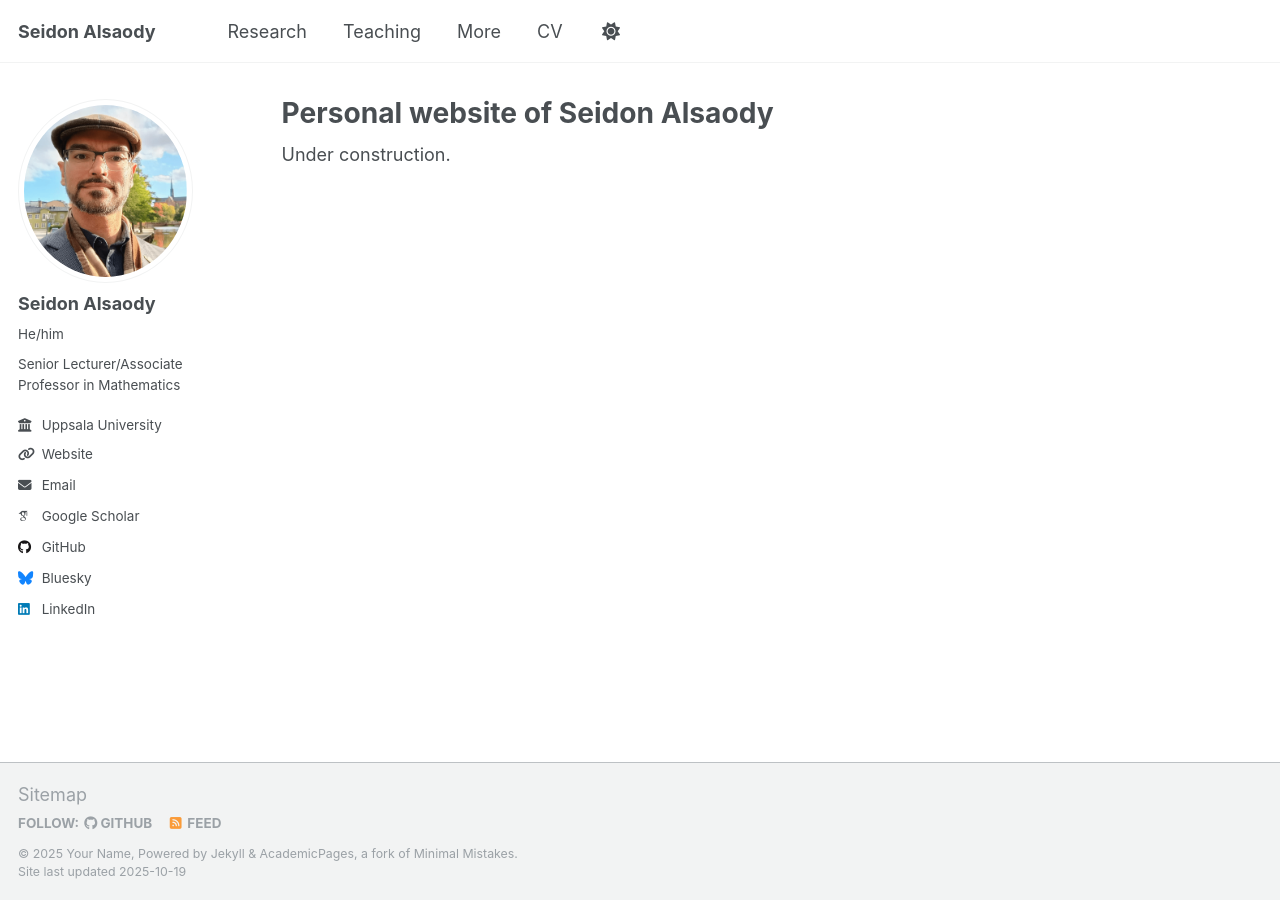
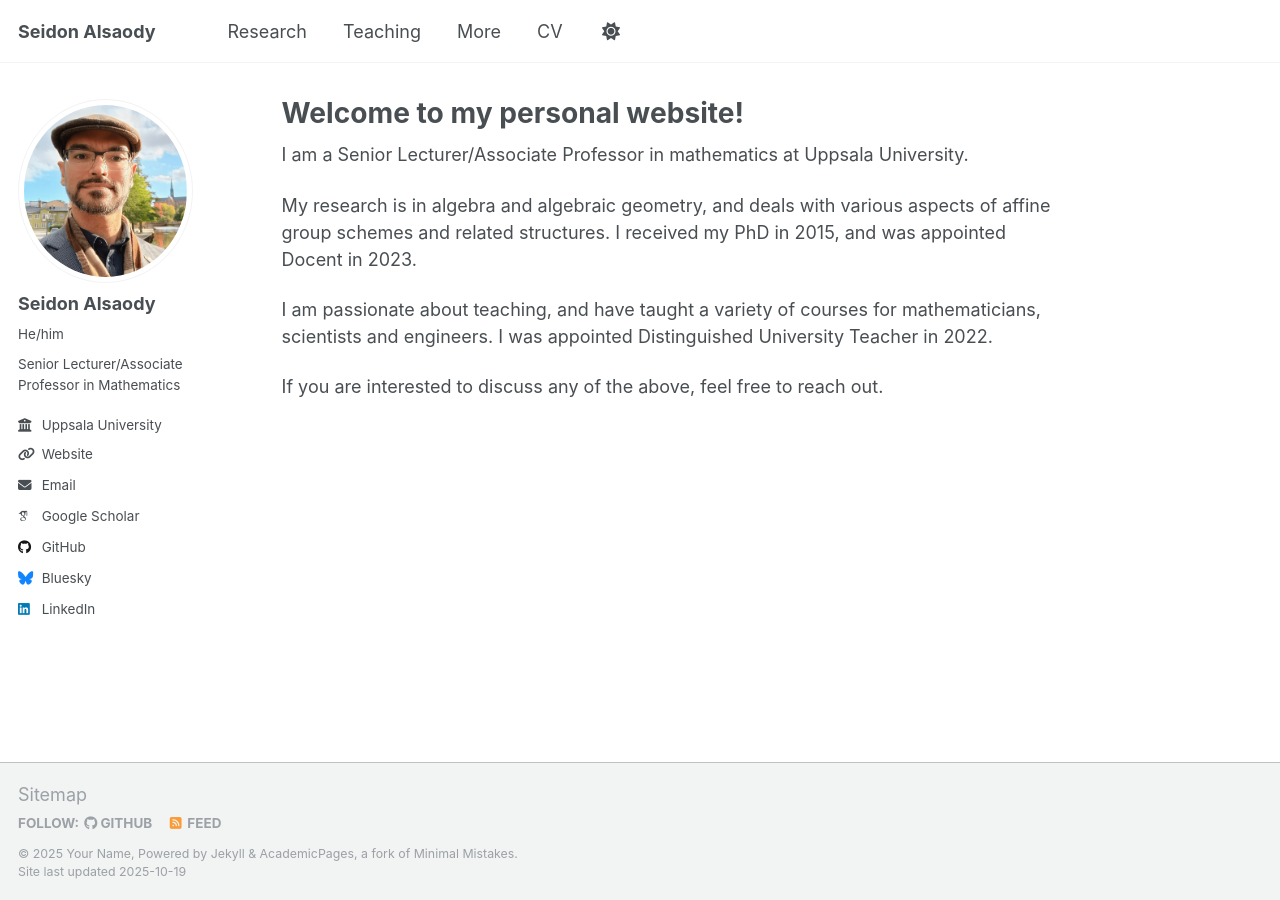
Before and after one commit to seidon-alsaody/seidon-alsaody.github.io, a Jekyll site: the page built from _pages/about.md, in a window 1280 px wide. Built offline with Jekyll 4.4.1, drawn with Linux system fonts in a browser that asks for light colours; some web fonts are replaced; a script that is not in the unit is left out.

Commit message:
Update about.md

```diff
--- a/_pages/about.md
+++ b/_pages/about.md
@@ -1,10 +1,16 @@
 ---
 permalink: /
-title: "Personal website of Seidon Alsaody"
+title: "Welcome to my personal website!"
 author_profile: true
 redirect_from:
   - /about/
   - /about.html
 ---
 
-Under construction.
+I am a Senior Lecturer/Associate Professor in mathematics at Uppsala University.
+
+My research is in algebra and algebraic geometry, and deals with various aspects of affine group schemes and related structures. I received my PhD in 2015, and was appointed Docent in 2023.
+
+I am passionate about teaching, and have taught a variety of courses for mathematicians, scientists and engineers. I was appointed Distinguished University Teacher in 2022.
+
+If you are interested to discuss any of the above, feel free to reach out.
```
